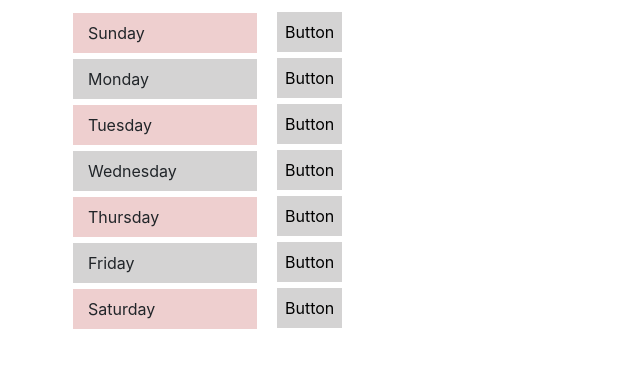
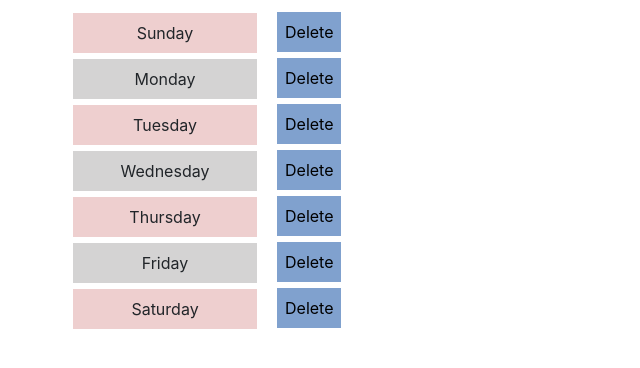
Before and after one commit to madhurabhujbal/simpleList-VueJS, a Vue app: page / in a window 1280 px wide. Shown: the top 368 px of the page, without its empty margins (0-640 px from the left). Built offline with nearby package versions, Linux system fonts and the light colour scheme.

Commit message:
Add more styling to button

```diff
--- a/src/components/WeekDay.vue
+++ b/src/components/WeekDay.vue
@@ -4,7 +4,7 @@
       {{weekday.day}}
     </div>
     <div class="col-md-2">
-      <button @click="buttonClicked">Button</button>
+      <button @click="buttonClicked">Delete</button>
     </div>
   </div>
 </template>
@@ -28,6 +28,7 @@ export default {
   background: rgb(212, 211, 211);
   border-style: solid;
   border-color: white;
+  text-align: center;
 }
 
 .odd-day {
@@ -35,11 +36,12 @@ export default {
   background: rgb(238, 207, 207);
   border-style: solid;
   border-color: white;
+  text-align: center;
 }
 
 button {
   padding: 8px;
-  background: rgb(212, 211, 211);
+  background: rgb(128, 161, 206);
   margin-left: 30px;
   border-style: solid;
   border-color: white;
```
